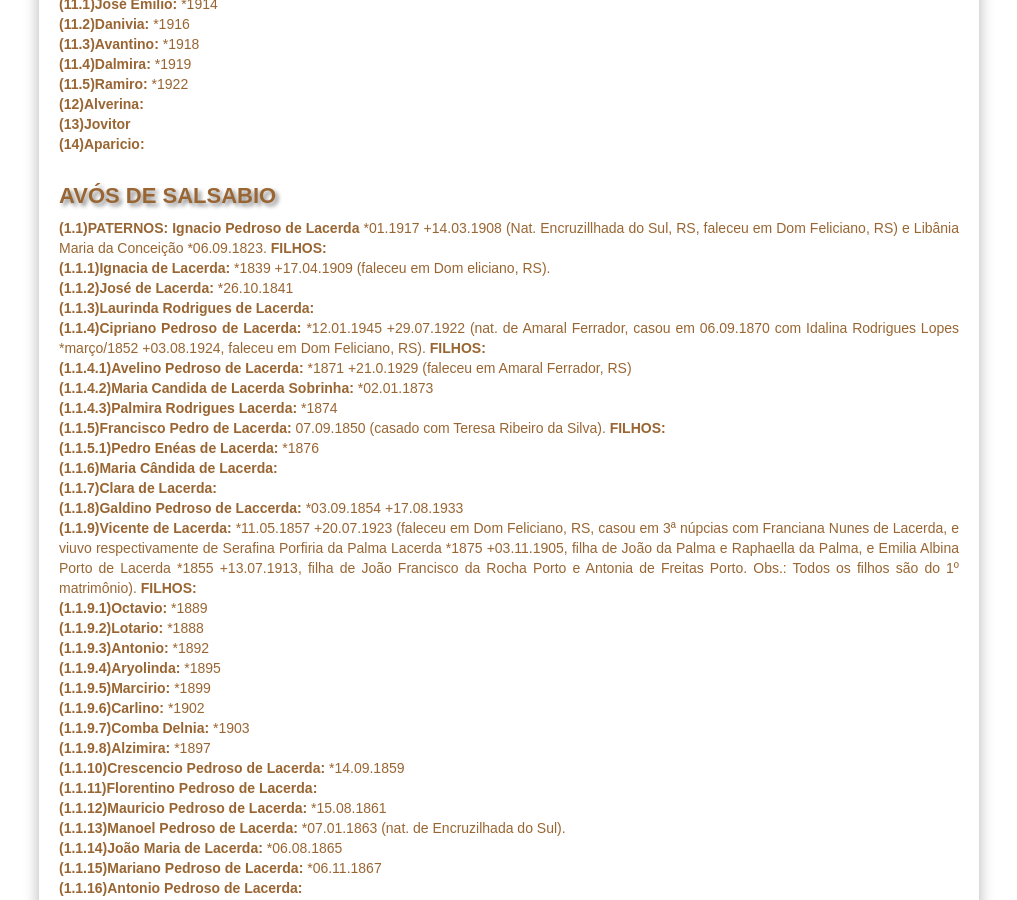
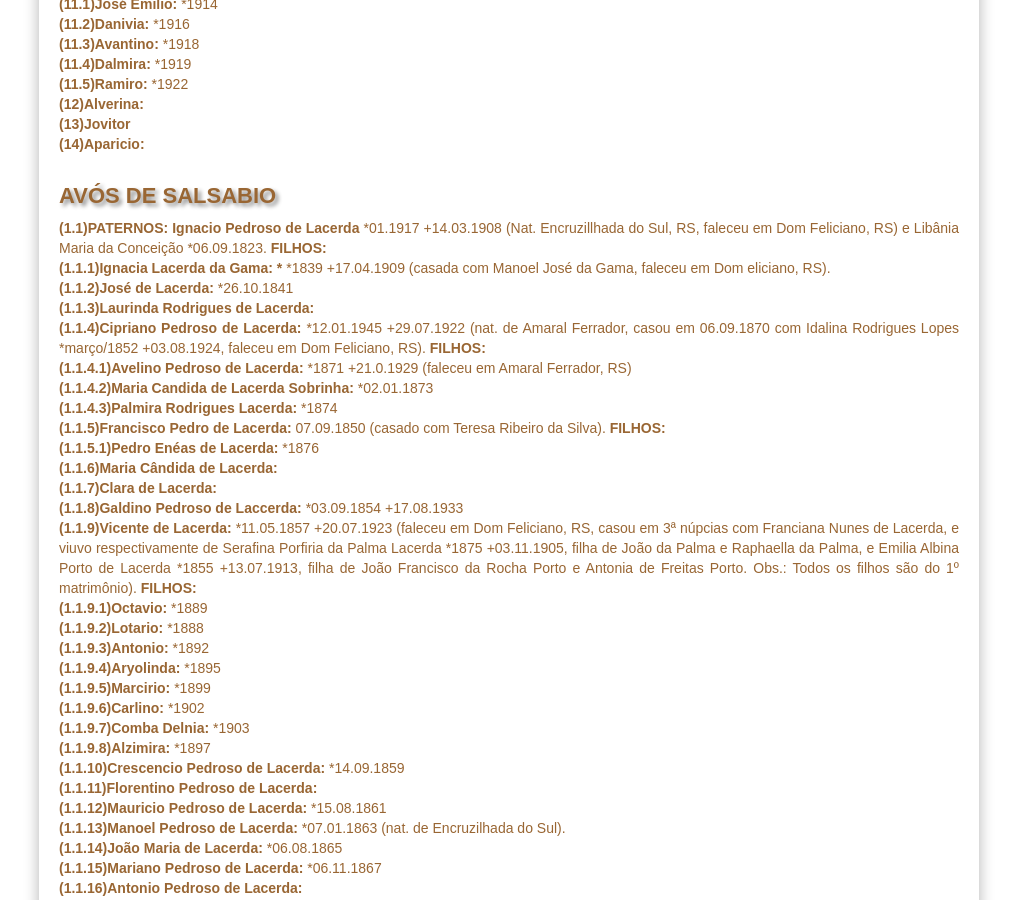
Before and after one commit to claudiovargas1955/claudiovargas1955.github.io, a Jekyll site: the page built from _pages/familia-lacerda-salsabio.html, in a window 1280 px wide and 900 px high, scrolled down 1325 px. Shown: the whole window, without its empty margins (131-1148 px from the left). Built offline with Jekyll 4.4.1, drawn with Linux system fonts in a browser that asks for light colours; some web fonts are replaced.

Commit message:
Update familia-lacerda-salsabio.html

```diff
--- a/_pages/familia-lacerda-salsabio.html
+++ b/_pages/familia-lacerda-salsabio.html
@@ -151,7 +151,7 @@ dos Santos *21.07.1925, nat. de Cachoeira do Sul, RS, filho de Adão Josino dos
   <h4>AVÓS DE SALSABIO</h4>
 <p><b>(1.1)PATERNOS: Ignacio Pedroso de Lacerda </b>*01.1917 +14.03.1908 (Nat. Encruzillhada do Sul, RS, faleceu em Dom Feliciano, RS) e Libânia Maria da Conceição
 *06.09.1823. <b>FILHOS: </b><br>
-  <b>(1.1.1)Ignacia de Lacerda: </b>*1839 +17.04.1909 (faleceu em Dom eliciano, RS).<br>
+  <b>(1.1.1)Ignacia Lacerda da Gama: * </b>*1839 +17.04.1909 (casada com Manoel José da Gama, faleceu em Dom eliciano, RS).<br>
   <b>(1.1.2)José de Lacerda: </b>*26.10.1841<br>
   <b>(1.1.3)Laurinda Rodrigues de Lacerda: </b><br>
   <b>(1.1.4)Cipriano Pedroso de Lacerda: </b>*12.01.1945 +29.07.1922 (nat. de Amaral Ferrador, casou em 06.09.1870 com Idalina Rodrigues Lopes *março/1852 +03.08.1924,
```
